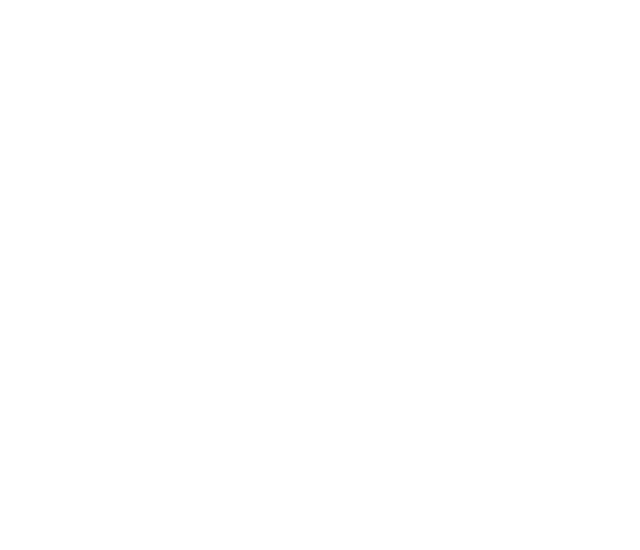
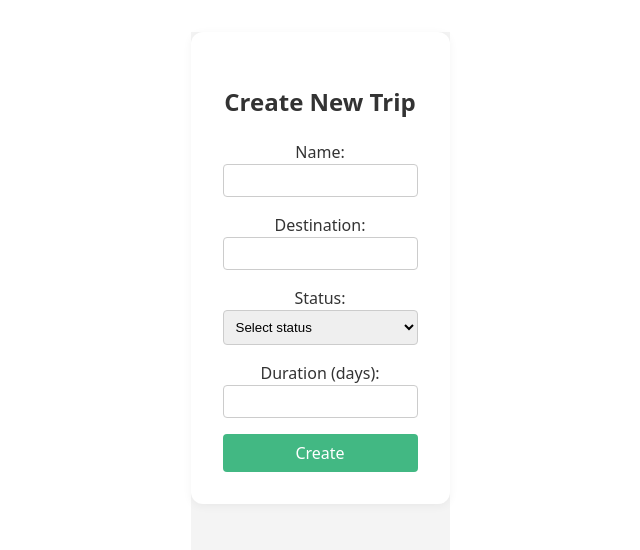
Before and after one commit to NitaCristian/trip-calendar, a Vue app: page /create in a window 1280 px wide. Before the commit this address had no page. Shown: the top 550 px of the page, without its empty margins (320-960 px from the left). Built offline with nearby package versions, Linux system fonts and the light colour scheme.

Commit message:
Create TripCreate view

```diff
--- a/src/router/index.ts
+++ b/src/router/index.ts
@@ -1,8 +1,10 @@
 import { createRouter, createWebHistory } from 'vue-router'
 import TripList from '../views/TripList.vue'
+import TripCreate from "../views/TripCreate.vue";
 
 const routes = [
     { path: '/', component: TripList },
+    { path: '/create', component: TripCreate },
 ]
 
 const router = createRouter({
--- a/src/stores/tripStore.ts
+++ b/src/stores/tripStore.ts
@@ -36,8 +36,8 @@
         },
 
         async deleteTrip(id: string) {
+            this.trips = this.trips.filter(trip => trip.tripId !== id)
             await axios.delete(`https://2ckijyr7q1.execute-api.us-east-1.amazonaws.com/trips/${id}`)
-            this.trips = this.trips.filter(trip => trip.tripId !== id)
         }
     }
 })
--- /dev/null
+++ b/src/views/TripCreate.vue
@@ -0,0 +1,128 @@
+<script setup lang="ts">
+import { ref } from 'vue'
+import { useRouter } from 'vue-router'
+import axios from 'axios'
+import { useTripStore } from '../stores/tripStore'
+
+const router = useRouter()
+const store = useTripStore()
+
+const name = ref('')
+const destination = ref('')
+const status = ref('')
+const desiredDuration = ref('')
+
+const error = ref<string | null>(null)
+const submitting = ref(false)
+
+const createTrip = async () => {
+  submitting.value = true
+  error.value = null
+
+  try {
+    const payload = {
+      name: name.value,
+      destination: destination.value,
+      status: status.value,
+      desiredDuration: desiredDuration.value
+    }
+
+    const response = await axios.post('https://2ckijyr7q1.execute-api.us-east-1.amazonaws.com/trips', payload)
+    const newTrip = response.data
+
+    store.trips.push(newTrip)
+
+    await router.push('/')
+  } catch (err: any) {
+    error.value = err.response?.data?.message || err.message || 'Failed to create trip.'
+    console.error(err)
+  } finally {
+    submitting.value = false
+  }
+}
+</script>
+
+<template>
+  <div class="create-trip">
+    <h2>Create New Trip</h2>
+
+    <form @submit.prevent="createTrip">
+      <label>
+        Name:
+        <input v-model="name" required />
+      </label>
+
+      <label>
+        Destination:
+        <input v-model="destination" required />
+      </label>
+
+      <label>
+        Status:
+        <select v-model="status" required>
+          <option disabled value="">Select status</option>
+          <option>Planned</option>
+          <option>Ongoing</option>
+          <option>Completed</option>
+        </select>
+      </label>
+
+      <label>
+        Duration (days):
+        <input type="number" v-model="desiredDuration" required />
+      </label>
+
+      <button type="submit" :disabled="submitting">Create</button>
+    </form>
+
+    <p v-if="error" class="error">{{ error }}</p>
+  </div>
+</template>
+
+<style scoped>
+.create-trip {
+  color: #333333;
+  padding: 2rem;
+  max-width: 500px;
+  margin: auto;
+  background: white;
+  border-radius: 12px;
+  box-shadow: 0 2px 10px rgba(0, 0, 0, 0.05);
+}
+
+form {
+  display: flex;
+  flex-direction: column;
+  gap: 1rem;
+}
+
+label {
+  display: flex;
+  flex-direction: column;
+}
+
+input, select {
+  padding: 0.5rem;
+  border: 1px solid #ccc;
+  border-radius: 4px;
+}
+
+button {
+  background: #42b883;
+  color: white;
+  padding: 0.5rem;
+  border: none;
+  border-radius: 4px;
+  cursor: pointer;
+}
+
+button[disabled] {
+  opacity: 0.6;
+  cursor: not-allowed;
+}
+
+.error {
+  color: red;
+  margin-top: 1rem;
+}
+</style>
```
